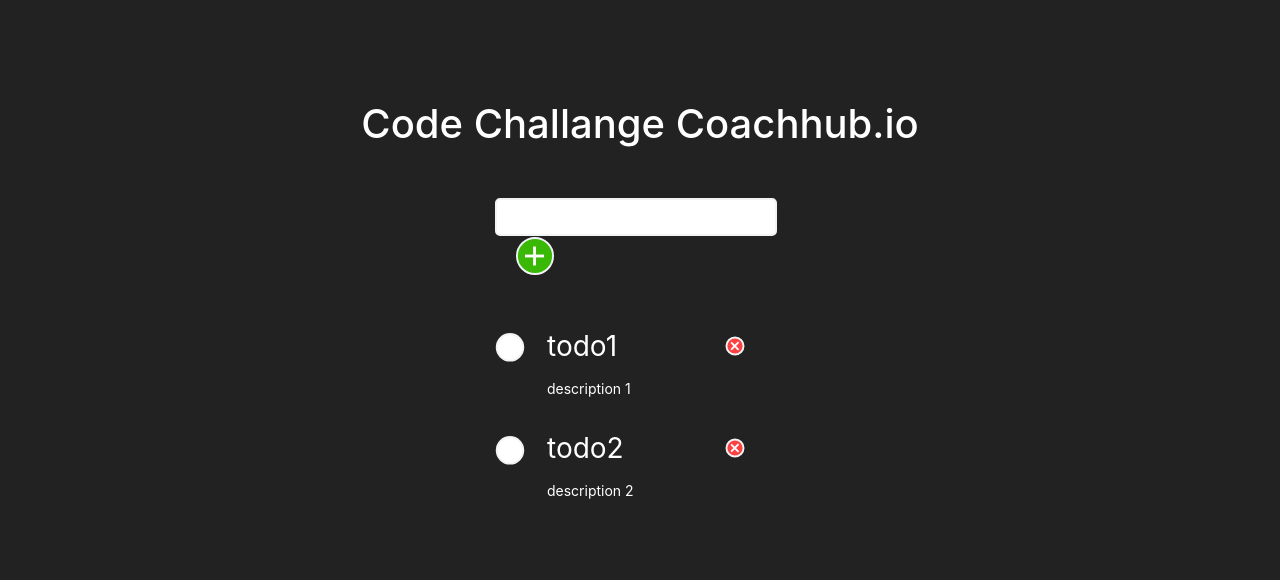
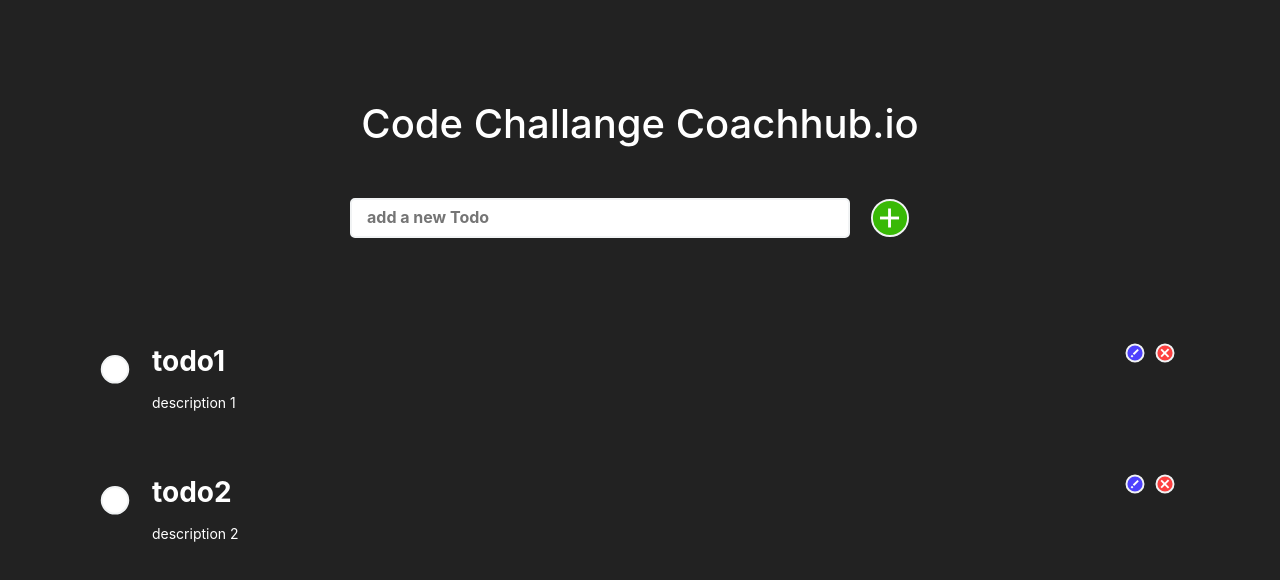
Before and after one commit to GabrielDierks/code-challenge-coachhub, a React (Create React App) app in the folder client/: page / in a window 1280 px wide. Shown: the top 580 px of the page. Built offline with nearby package versions, Linux system fonts and the light colour scheme.

Commit message:
added Input state and added edit Button

```diff
--- a/client/src/App.css
+++ b/client/src/App.css
@@ -11,5 +11,5 @@
       position: relative;
       transform: translateX(-50%);
       left: 50%;
-      width: 290px;
+      max-width: 580px;
       text-align: left; }
--- a/client/src/App.js
+++ b/client/src/App.js
@@ -1,4 +1,4 @@
-import React from "react"
+import React, { useState } from "react"
 import "./App.css"
 
 import { Button } from "./Components/Button/"
@@ -6,24 +6,75 @@
 import { TodoItem } from "./Components/TodoItem"
 
 const item = [
-  { id: "1", name: "todo1", description: "description 1" },
-  { id: "2", name: "todo2", description: "description 2" }
+  { id: 1, name: "todo1", description: "description 1", checked: false },
+  { id: 2, name: "todo2", description: "description 2", checked: false }
 ]
 
-const App = () => (
+const App = () => {
+  let [title, setTitle] = useState("")
+  let [text, setText] = useState("")
+  let [showDesc, setVisible] = useState(false)
+
+  let changeTitle = event => {
+    setTitle(event.target.value)
+    setVisible(true)
+  }
+
+  let changeText = event => {
+    setText(event.target.value)
+  }
+
+  let handleRemove = () => {
+    item.splice(0, 1)
+    console.log({ item })
+  }
+
+  let handleSubmit = event => {
+    event.preventDefault()
+    if (title) {
+      item.push({
+        id: item.length + 1,
+        name: title,
+        description: text,
+        checked: false
+      })
+      console.log({ item })
+      setVisible(false)
+      setTitle("")
+      setText("")
+    }
+  }
+
+  return (
     <div className="App">
       <h1> Code Challange Coachhub.io</h1>
-    <form>
-      <Input type="text" />
+      <form onSubmit={handleSubmit}>
+        <Input
+          type="text"
+          value={title}
+          visible={true}
+          onChange={changeTitle}
+          placeholder="add a new Todo"
+          maxLength="22"
+        />
         <Button color="green" type="submit" />
-      <Input type="text" name="desc" />
+        <Input
+          type="text"
+          name="desc"
+          value={text}
+          visible={showDesc}
+          onChange={changeText}
+          placeholder="Description"
+          maxLength="180"
+        />
       </form>
       <ul>
         {item.map(item => (
-        <TodoItem key={item.id} {...item} />
+          <TodoItem onDelete={handleRemove} key={item.id} {...item} />
         ))}
       </ul>
     </div>
   )
+}
 
 export default App
--- a/client/src/App.scss
+++ b/client/src/App.scss
@@ -14,7 +14,7 @@
       position: relative;
       transform: translateX(-50%);
       left: 50%;
-      width: 290px;
+      max-width: 580px;
       text-align: left;
     }
   }
--- a/client/src/Components/Button/Button.css
+++ b/client/src/Components/Button/Button.css
@@ -6,6 +6,9 @@
   background: #999;
   margin: 0px 20px;
   border: 2px solid #f1f3f4;
+  -webkit-outline-style: none;
+  -moz-outline-style: none;
+  -ms-outline-style: none;
   outline-style: none;
   cursor: pointer;
   transition: all 0.1s ease;
@@ -13,6 +16,8 @@
   font-size: 14px;
   padding: 15px;
   vertical-align: middle; }
+  button:focus {
+    outline: 0; }
   button.green {
     background: #39b906; }
     button.green:before, button.green:after {
@@ -36,14 +41,14 @@
     transform: scale(1); }
   button:active {
     transform: scale(0.95); }
-  button.red {
+  button.red, button.blue {
     background: #fd4040;
     height: 20px;
     width: 20px;
     padding: 0;
-    margin: 10px;
+    margin: 5px;
     vertical-align: top; }
-    button.red:before, button.red:after {
+    button.red:before, button.red:after, button.blue:before, button.blue:after {
       content: "";
       position: absolute;
       left: 6px;
@@ -51,14 +56,32 @@
       height: 11px;
       border: solid white;
       border-width: 0 2px 0 0; }
-    button.red:before {
+    button.red:before, button.blue:before {
       top: 3px;
       -webkit-transform: rotate(-45deg);
       -ms-transform: rotate(-45deg);
       transform: rotate(-45deg); }
-    button.red:after {
+    button.red:after, button.blue:after {
       top: 2px;
-      width: 3px;
       -webkit-transform: rotate(45deg);
       -ms-transform: rotate(45deg);
       transform: rotate(45deg); }
+  button.blue {
+    background: #4d40fd; }
+    button.blue:before, button.blue:after {
+      content: "";
+      position: absolute;
+      left: 7px;
+      width: 3px;
+      height: 7px;
+      border: solid white;
+      border-width: 0 2px 0 0;
+      -webkit-transform: rotate(45deg);
+      -ms-transform: rotate(45deg);
+      transform: rotate(45deg); }
+    button.blue:before {
+      top: 3px; }
+    button.blue:after {
+      top: 10px;
+      height: 2px;
+      left: 3px; }
--- a/client/src/Components/Button/Button.scss
+++ b/client/src/Components/Button/Button.scss
@@ -6,6 +6,9 @@
   background: #999;
   margin: 0px 20px;
   border: 2px solid #f1f3f4;
+  -webkit-outline-style: none;
+  -moz-outline-style: none;
+  -ms-outline-style: none;
   outline-style: none;
   cursor: pointer;
   transition: all 0.1s ease;
@@ -13,6 +16,9 @@
   font-size: 14px;
   padding: 15px;
   vertical-align: middle;
+  &:focus {
+    outline: 0;
+  }
 
   &.green {
     background: rgb(57, 185, 6);
@@ -47,12 +53,13 @@
     transform: scale(0.95);
   }
 
-  &.red {
+  &.red,
+  &.blue {
     background: rgb(253, 64, 64);
     height: 20px;
     width: 20px;
     padding: 0;
-    margin: 10px;
+    margin: 5px;
     vertical-align: top;
 
     &:before,
@@ -74,10 +81,35 @@
     }
     &:after {
       top: 2px;
-      width: 3px;
       -webkit-transform: rotate(45deg);
       -ms-transform: rotate(45deg);
       transform: rotate(45deg);
     }
   }
+  &.blue {
+    background: rgb(77, 64, 253);
+
+    &:before,
+    &:after {
+      content: "";
+      position: absolute;
+      left: 7px;
+      width: 3px;
+      height: 7px;
+      border: solid white;
+      border-width: 0 2px 0 0;
+      -webkit-transform: rotate(45deg);
+      -ms-transform: rotate(45deg);
+      transform: rotate(45deg);
+    }
+
+    &:before {
+      top: 3px;
+    }
+    &:after {
+      top: 10px;
+      height: 2px;
+      left: 3px;
+    }
+  }
 }
--- a/client/src/Components/Button/index.js
+++ b/client/src/Components/Button/index.js
@@ -1,9 +1,9 @@
 import React from "react"
 import "./Button.css"
 
-export const Button = ({ color, clickon, children }) => {
+export const Button = ({ color, onClick, children }) => {
   return (
-    <button className={color} onClick={clickon}>
+    <button className={color} onClick={onClick}>
       {children}
     </button>
   )
--- a/client/src/Components/Input/Input.css
+++ b/client/src/Components/Input/Input.css
@@ -3,7 +3,23 @@
   outline-style: none;
   border-radius: 5px;
   border: 2px solid #f1f3f4;
+  vertical-align: top;
+  resize: none;
+  height: 40px;
+  transition: 1s all 1s ease-in;
+  font-weight: bold;
+  width: 500px; }
+  .input.desc {
+    height: 150px;
+    margin: 10px 0;
+    font-weight: normal; }
+
+input {
+  -webkit-outline-style: none;
+  -moz-outline-style: none;
+  -ms-outline-style: none;
+  outline-style: none;
+  -webkit-user-select: none;
+  -moz-user-select: none;
+  -ms-user-select: none;
   user-select: none; }
-  .input.desc {
-    height: 200px;
-    display: none; }
--- a/client/src/Components/Input/Input.scss
+++ b/client/src/Components/Input/Input.scss
@@ -3,9 +3,27 @@
   outline-style: none;
   border-radius: 5px;
   border: 2px solid #f1f3f4;
-  user-select: none;
+  vertical-align: top;
+  resize: none;
+  height: 40px;
+  transition: 1s all 1s ease-in;
+  font-weight: bold;
+  width: 500px;
+
   &.desc {
-    height: 200px;
-    display: none;
+    height: 150px;
+    margin: 10px 0;
+    font-weight: normal;
   }
 }
+
+input {
+  -webkit-outline-style: none;
+  -moz-outline-style: none;
+  -ms-outline-style: none;
+  outline-style: none;
+  -webkit-user-select: none;
+  -moz-user-select: none;
+  -ms-user-select: none;
+  user-select: none;
+}
--- a/client/src/Components/Input/index.js
+++ b/client/src/Components/Input/index.js
@@ -1,6 +1,24 @@
 import React from "react"
 import "./Input.css"
 
-export const Input = ({ type, name }) => {
-  return <input className={`input ${name}`} type={type} />
-}
+export const Input = ({
+  type,
+  name,
+  value,
+  onChange,
+  visible,
+  placeholder,
+  ref,
+  maxLength
+}) =>
+  visible ? (
+    <textarea
+      className={`input ${name}`}
+      type={type}
+      value={value}
+      onChange={onChange}
+      placeholder={placeholder}
+      ref={ref}
+      maxLength={maxLength}
+    />
+  ) : null
--- a/client/src/Components/TodoItem/TodoItem.css
+++ b/client/src/Components/TodoItem/TodoItem.css
@@ -1,32 +1,32 @@
 ul {
   padding: 0;
   margin: 0;
-  width: 290px;
   text-align: left;
-  padding: 50px 0;
+  padding: 100px 0;
   position: relative;
   transform: translateX(-50%);
   left: 50%; }
-  ul .title {
+  ul .title,
+  ul .text {
     vertical-align: super;
     display: inline-block;
+    resize: none;
+    overflow: hidden; }
+  ul .title {
     margin: 0 80px 0 20px;
     font-size: 28px;
     border: 0;
     background: 0;
-    width: 90px;
     height: 40px;
-    color: #fff; }
+    color: #fff;
+    font-weight: bold; }
   ul .text {
-    vertical-align: super;
-    display: inline-block;
     margin: 0 80px 20px 50px;
     font-size: 14px;
     border: 0;
     background: 0;
-    width: 90px;
-    height: 40px;
-    color: #fff; }
+    color: #fff;
+    width: 80%; }
   ul li {
     list-style: none; }
     ul li .container {
@@ -85,3 +85,5 @@
   ul p {
     display: inline-block;
     margin: 0; }
+  ul button {
+    float: right; }
--- a/client/src/Components/TodoItem/TodoItem.scss
+++ b/client/src/Components/TodoItem/TodoItem.scss
@@ -1,34 +1,36 @@
 ul {
   padding: 0;
   margin: 0;
-  width: 290px;
   text-align: left;
-  padding: 50px 0;
+  padding: 100px 0;
   position: relative;
   transform: translateX(-50%);
   left: 50%;
 
-  .title {
+  .title,
+  .text {
     vertical-align: super;
     display: inline-block;
+    resize: none;
+    overflow: hidden;
+  }
+
+  .title {
     margin: 0 80px 0 20px;
     font-size: 28px;
     border: 0;
     background: 0;
-    width: 90px;
     height: 40px;
     color: #fff;
+    font-weight: bold;
   }
   .text {
-    vertical-align: super;
-    display: inline-block;
     margin: 0 80px 20px 50px;
     font-size: 14px;
     border: 0;
     background: 0;
-    width: 90px;
-    height: 40px;
     color: #fff;
+    width: 80%;
   }
   li {
     list-style: none;
@@ -98,4 +100,7 @@
     display: inline-block;
     margin: 0;
   }
+  button {
+    float: right;
+  }
 }
--- a/client/src/Components/TodoItem/index.js
+++ b/client/src/Components/TodoItem/index.js
@@ -1,20 +1,51 @@
-import React from "react"
+import React, { useState } from "react"
 import "./TodoItem.css"
 
 import { Button } from "../Button/"
 
-export const TodoItem = ({ name, description }) => {
+export const TodoItem = ({ name, description, onDelete, checked }) => {
+  let [title, setTitle] = useState(name)
+  let [desc, setText] = useState(description)
+  let [check, setCheck] = useState(checked)
+
+  let changeTitle = event => {
+    setTitle(event.target.value)
+  }
+
+  let changeText = event => {
+    setText(event.target.value)
+  }
+
   return (
     <>
       <li>
         <label className="container">
-          <input type="checkbox" />
+          <input
+            type="checkbox"
+            onChange={() => setCheck(!check)}
+            checked={check}
+          />
           <span className="checkmark" />
         </label>
-        <input type="text" value={name} className="title" />
-        <Button color="red" />
+        <textarea
+          disabled
+          type="text"
+          value={title}
+          className="title"
+          maxLength="199"
+          onChange={changeTitle}
+        />
+        <Button color="red" onClick={onDelete} />
+        <Button color="blue" onClick={onDelete} />
       </li>
-      <input type="text" value={description} className="text" />
+      <textarea
+        type="text"
+        disabled
+        value={desc}
+        className="text"
+        maxLength="599"
+        onChange={changeText}
+      />
     </>
   )
 }
```
Lines whose indentation alone changed are shown as unchanged.
